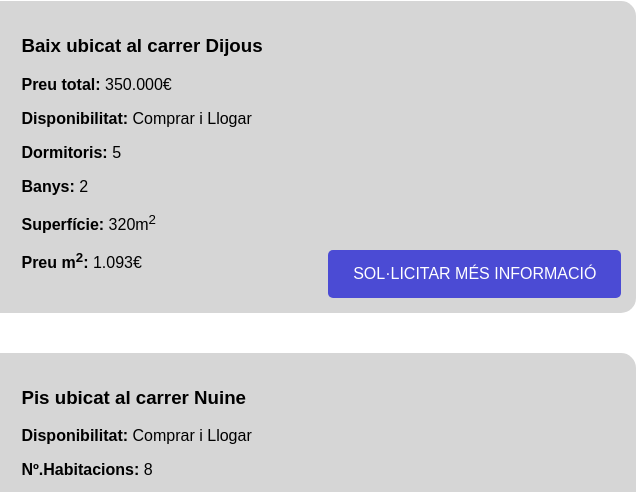
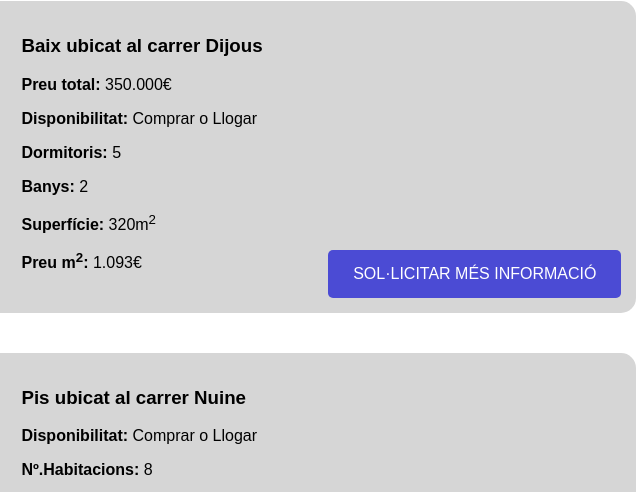
Before and after one commit to saba570/projecte1, a plain HTML site: page html/pisos.html in a window 1280 px wide. Shown: the part 1231-1723 px from the top of the page, 498-1138 px from the left. Drawn offline with Linux system fonts and the light colour scheme.

Commit message:
Update pisos.html

```diff
--- a/html/pisos.html
+++ b/html/pisos.html
@@ -31,7 +31,7 @@
                 <div class="infopis">
                     <h3>Pis ubicat al carrer Secretari Bonet, 15</h3>
                     <p><strong>Preu total:</strong> 300.000€</p>
-                    <p><strong>Disponibilitat:</strong> Comprar i Llogar</p>
+                    <p><strong>Disponibilitat:</strong> Comprar o Llogar</p>
                     <p><Strong>Dormitoris:</Strong> 5</p>
                     <p><strong>Banys:</strong> 3</p>
                     <p><strong>Superfície:</strong> 300m<sup>2</sup></p>
@@ -73,7 +73,7 @@
                 <div class="infopis">
                     <h3>Baix ubicat al carrer Dijous</h3>
                     <p><strong>Preu total:</strong> 350.000€</p>
-                    <p><strong>Disponibilitat:</strong> Comprar i Llogar</p>
+                    <p><strong>Disponibilitat:</strong> Comprar o Llogar</p>
                     <p><Strong>Dormitoris:</Strong> 5</p>
                     <p><strong>Banys:</strong> 2</p>
                     <p><strong>Superfície:</strong> 320m<sup>2</sup></p>
@@ -86,7 +86,7 @@
                 </div>
                 <div class="infopis">
                     <h3>Pis ubicat al carrer Nuine</h3>
-                    <p><strong>Disponibilitat:</strong> Comprar i Llogar</p>
+                    <p><strong>Disponibilitat:</strong> Comprar o Llogar</p>
                     <p><strong>Nº.Habitacions:</strong> 8</p>
                     <p><Strong>Dormitoris:</Strong> 5</p>
                     <p><strong>Banys:</strong> 3</p>
```
